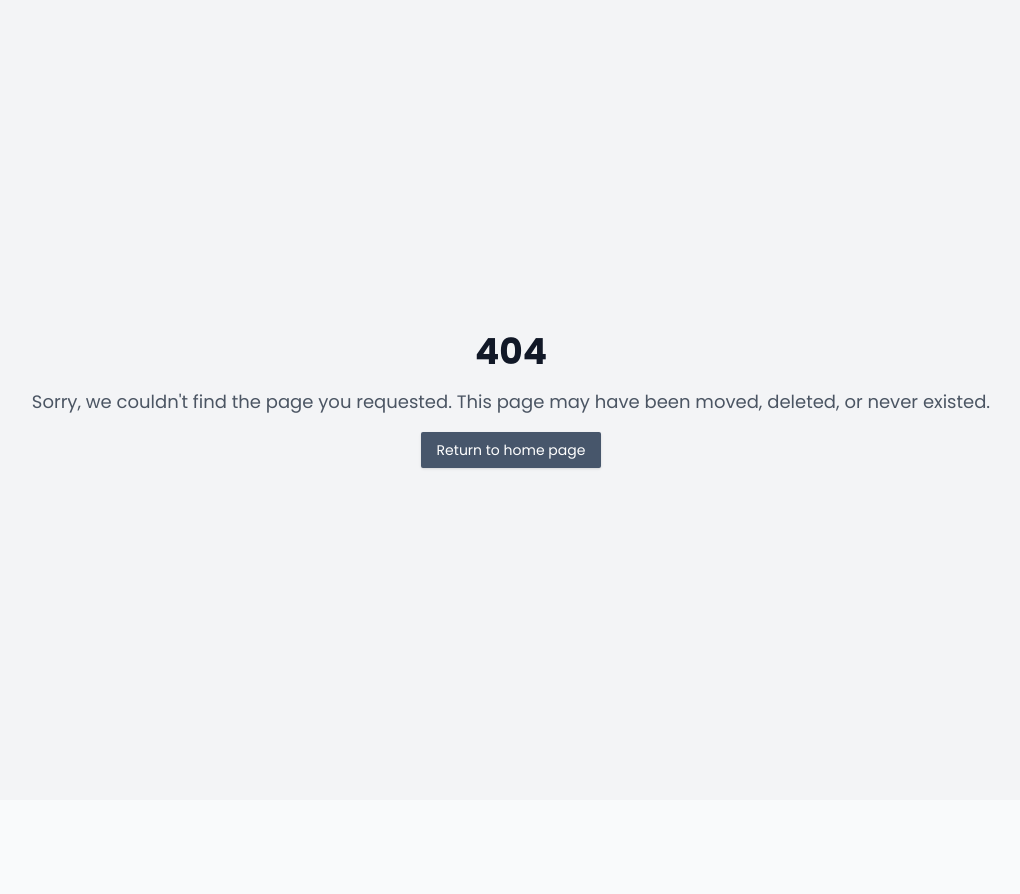
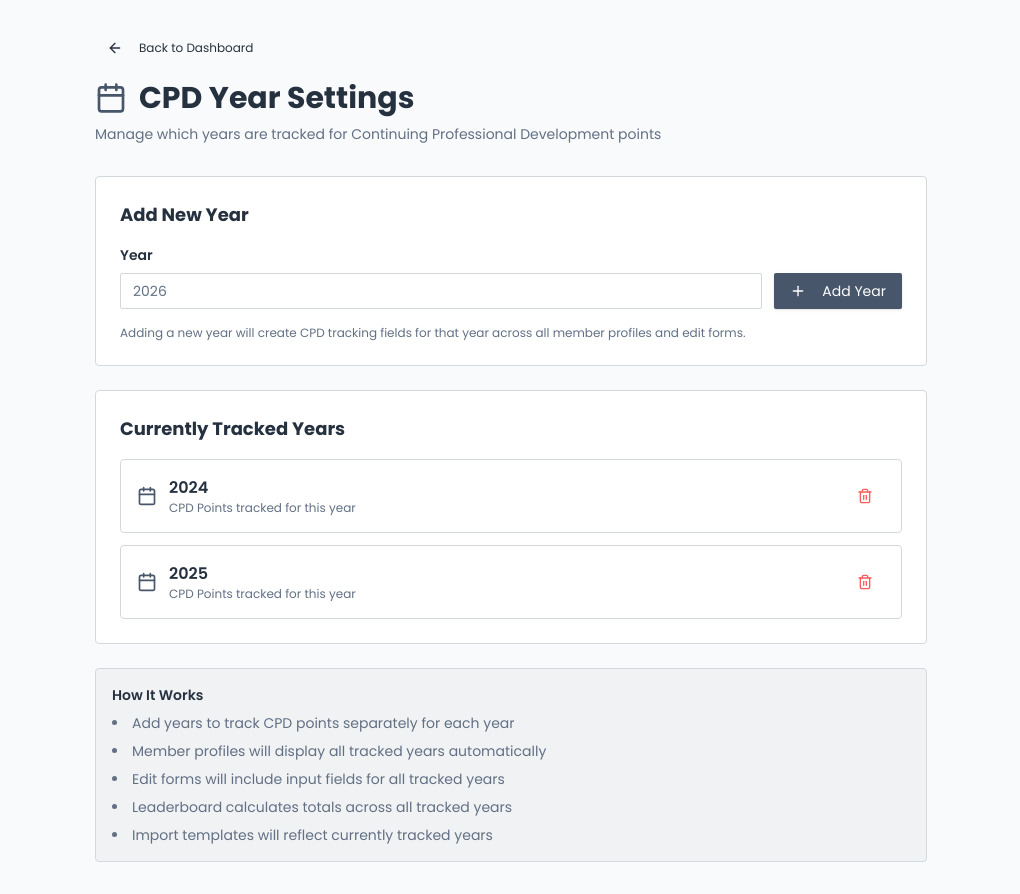
Before and after one commit to dngashtik-maker/sg-2de99390-a1b3-41fb-8f33-f7e29f7235f1-1784621928, a Next.js app: page /admin/cpd-settings in a window 1280 px wide. Before the commit this address had no page. Shown: the whole page, without its empty margins (129-1149 px from the left). Before the commit the page ends 800 px from the top, so only its background shows below. Built offline with nearby package versions, Linux system fonts and the light colour scheme.

Commit message:
feat(cpd): implement dynamic tracking year management

```diff
--- /dev/null
+++ b/src/pages/admin/cpd-settings.tsx
@@ -0,0 +1,220 @@
+import { useState, useEffect } from "react";
+import Link from "next/link";
+import { ArrowLeft, Plus, Calendar, Trash2, CheckCircle } from "lucide-react";
+import { SEO } from "@/components/SEO";
+import { Card } from "@/components/ui/card";
+import { Button } from "@/components/ui/button";
+import { Input } from "@/components/ui/input";
+import { Label } from "@/components/ui/label";
+import { Badge } from "@/components/ui/badge";
+import {
+  AlertDialog,
+  AlertDialogAction,
+  AlertDialogCancel,
+  AlertDialogContent,
+  AlertDialogDescription,
+  AlertDialogFooter,
+  AlertDialogHeader,
+  AlertDialogTitle,
+  AlertDialogTrigger,
+} from "@/components/ui/alert-dialog";
+
+const STORAGE_KEY = "ciarb_cpd_years";
+
+export default function CPDSettings() {
+  const [trackedYears, setTrackedYears] = useState<string[]>([]);
+  const [newYear, setNewYear] = useState("");
+  const [error, setError] = useState("");
+  const [success, setSuccess] = useState("");
+
+  useEffect(() => {
+    const stored = localStorage.getItem(STORAGE_KEY);
+    if (stored) {
+      setTrackedYears(JSON.parse(stored));
+    } else {
+      const defaultYears = ["2024", "2025"];
+      setTrackedYears(defaultYears);
+      localStorage.setItem(STORAGE_KEY, JSON.stringify(defaultYears));
+    }
+  }, []);
+
+  const addYear = () => {
+    setError("");
+    setSuccess("");
+
+    const yearNum = parseInt(newYear);
+    if (!newYear || isNaN(yearNum)) {
+      setError("Please enter a valid year");
+      return;
+    }
+
+    if (yearNum < 2020 || yearNum > 2100) {
+      setError("Year must be between 2020 and 2100");
+      return;
+    }
+
+    if (trackedYears.includes(newYear)) {
+      setError("This year is already being tracked");
+      return;
+    }
+
+    const updated = [...trackedYears, newYear].sort();
+    setTrackedYears(updated);
+    localStorage.setItem(STORAGE_KEY, JSON.stringify(updated));
+    setNewYear("");
+    setSuccess(`Year ${newYear} added successfully`);
+    setTimeout(() => setSuccess(""), 3000);
+  };
+
+  const removeYear = (year: string) => {
+    const updated = trackedYears.filter((y) => y !== year);
+    setTrackedYears(updated);
+    localStorage.setItem(STORAGE_KEY, JSON.stringify(updated));
+    setSuccess(`Year ${year} removed`);
+    setTimeout(() => setSuccess(""), 3000);
+  };
+
+  return (
+    <>
+      <SEO
+        title="CPD Year Settings | Admin Dashboard"
+        description="Manage CPD tracking years"
+      />
+      <div className="min-h-screen bg-background">
+        <div className="container py-8 max-w-4xl">
+          <div className="mb-8">
+            <Link href="/admin/dashboard">
+              <Button variant="ghost" size="sm" className="mb-4 font-sans">
+                <ArrowLeft className="w-4 h-4 mr-2" />
+                Back to Dashboard
+              </Button>
+            </Link>
+            <div className="flex items-center gap-3 mb-2">
+              <Calendar className="w-8 h-8 text-primary" />
+              <h1 className="font-sans font-bold text-3xl text-foreground">
+                CPD Year Settings
+              </h1>
+            </div>
+            <p className="font-sans text-sm text-muted-foreground">
+              Manage which years are tracked for Continuing Professional Development points
+            </p>
+          </div>
+
+          {success && (
+            <div className="mb-6 p-4 bg-accent/10 border border-accent rounded-lg flex items-center gap-3">
+              <CheckCircle className="w-5 h-5 text-accent flex-shrink-0" />
+              <p className="font-sans text-sm text-foreground">{success}</p>
+            </div>
+          )}
+
+          <Card className="p-6 mb-6">
+            <h2 className="font-sans font-bold text-lg text-foreground mb-4">
+              Add New Year
+            </h2>
+            <div className="space-y-4">
+              <div className="flex gap-3">
+                <div className="flex-1">
+                  <Label htmlFor="newYear" className="font-sans text-sm font-semibold mb-2 block">
+                    Year
+                  </Label>
+                  <Input
+                    id="newYear"
+                    type="number"
+                    placeholder="2026"
+                    value={newYear}
+                    onChange={(e) => setNewYear(e.target.value)}
+                    onKeyDown={(e) => e.key === "Enter" && addYear()}
+                    className="font-sans"
+                    min="2020"
+                    max="2100"
+                  />
+                </div>
+                <div className="self-end">
+                  <Button onClick={addYear} className="font-sans">
+                    <Plus className="w-4 h-4 mr-2" />
+                    Add Year
+                  </Button>
+                </div>
+              </div>
+              {error && (
+                <p className="text-sm text-destructive font-sans">{error}</p>
+              )}
+              <p className="text-xs text-muted-foreground font-sans">
+                Adding a new year will create CPD tracking fields for that year across all member profiles and edit forms.
+              </p>
+            </div>
+          </Card>
+
+          <Card className="p-6">
+            <h2 className="font-sans font-bold text-lg text-foreground mb-4">
+              Currently Tracked Years
+            </h2>
+            {trackedYears.length === 0 ? (
+              <p className="font-sans text-sm text-muted-foreground">
+                No years are currently being tracked. Add a year above to get started.
+              </p>
+            ) : (
+              <div className="space-y-3">
+                {trackedYears.map((year) => (
+                  <div
+                    key={year}
+                    className="flex items-center justify-between p-4 border border-border rounded-lg bg-card"
+                  >
+                    <div className="flex items-center gap-3">
+                      <Calendar className="w-5 h-5 text-primary" />
+                      <div>
+                        <p className="font-sans font-semibold text-base text-foreground">
+                          {year}
+                        </p>
+                        <p className="font-sans text-xs text-muted-foreground">
+                          CPD Points tracked for this year
+                        </p>
+                      </div>
+                    </div>
+                    <AlertDialog>
+                      <AlertDialogTrigger asChild>
+                        <Button variant="ghost" size="sm" className="text-destructive hover:text-destructive hover:bg-destructive/10">
+                          <Trash2 className="w-4 h-4" />
+                        </Button>
+                      </AlertDialogTrigger>
+                      <AlertDialogContent>
+                        <AlertDialogHeader>
+                          <AlertDialogTitle className="font-sans">Remove Year {year}?</AlertDialogTitle>
+                          <AlertDialogDescription className="font-sans">
+                            This will remove CPD tracking for {year}. Member data for this year will be lost unless you have a backup. This action cannot be undone.
+                          </AlertDialogDescription>
+                        </AlertDialogHeader>
+                        <AlertDialogFooter>
+                          <AlertDialogCancel className="font-sans">Cancel</AlertDialogCancel>
+                          <AlertDialogAction
+                            onClick={() => removeYear(year)}
+                            className="bg-destructive text-destructive-foreground hover:bg-destructive/90 font-sans"
+                          >
+                            Remove
+                          </AlertDialogAction>
+                        </AlertDialogFooter>
+                      </AlertDialogContent>
+                    </AlertDialog>
+                  </div>
+                ))}
+              </div>
+            )}
+          </Card>
+
+          <div className="mt-6 p-4 bg-muted/50 border border-border rounded-lg">
+            <h3 className="font-sans font-semibold text-sm text-foreground mb-2">
+              How It Works
+            </h3>
+            <ul className="space-y-2 text-sm text-muted-foreground font-sans list-disc list-inside">
+              <li>Add years to track CPD points separately for each year</li>
+              <li>Member profiles will display all tracked years automatically</li>
+              <li>Edit forms will include input fields for all tracked years</li>
+              <li>Leaderboard calculates totals across all tracked years</li>
+              <li>Import templates will reflect currently tracked years</li>
+            </ul>
+          </div>
+        </div>
+      </div>
+    </>
+  );
+}
--- a/src/pages/admin/dashboard.tsx
+++ b/src/pages/admin/dashboard.tsx
@@ -11,7 +11,8 @@ import {
   Settings,
   Activity,
   BarChart3,
-  Trophy
+  Trophy,
+  Calendar
 } from "lucide-react";
 import type { Member } from "@/components/MemberCard";
 
@@ -486,12 +487,19 @@ export default function AdminDashboard() {
                 QUICK_ACTIONS
               </h2>
             </div>
-            <div className="grid grid-cols-1 md:grid-cols-3 gap-4">
+            <div className="grid grid-cols-1 md:grid-cols-4 gap-4">
               <Link href="/admin/import" className="block">
                 <Button className="w-full font-sans h-auto py-4 flex-col gap-2">
                   <Upload className="w-5 h-5" />
                   <span>Import Members</span>
                   <span className="text-xs font-normal opacity-70">CSV or XML</span>
+                </Button>
+              </Link>
+              <Link href="/admin/cpd-settings" className="block">
+                <Button className="w-full font-sans h-auto py-4 flex-col gap-2">
+                  <Calendar className="w-5 h-5" />
+                  <span>CPD Years</span>
+                  <span className="text-xs font-normal opacity-70">Manage tracking</span>
                 </Button>
               </Link>
               <Link href="/" className="block">
```
Also changed, not shown: .softgen/tasks/task-8.md.
